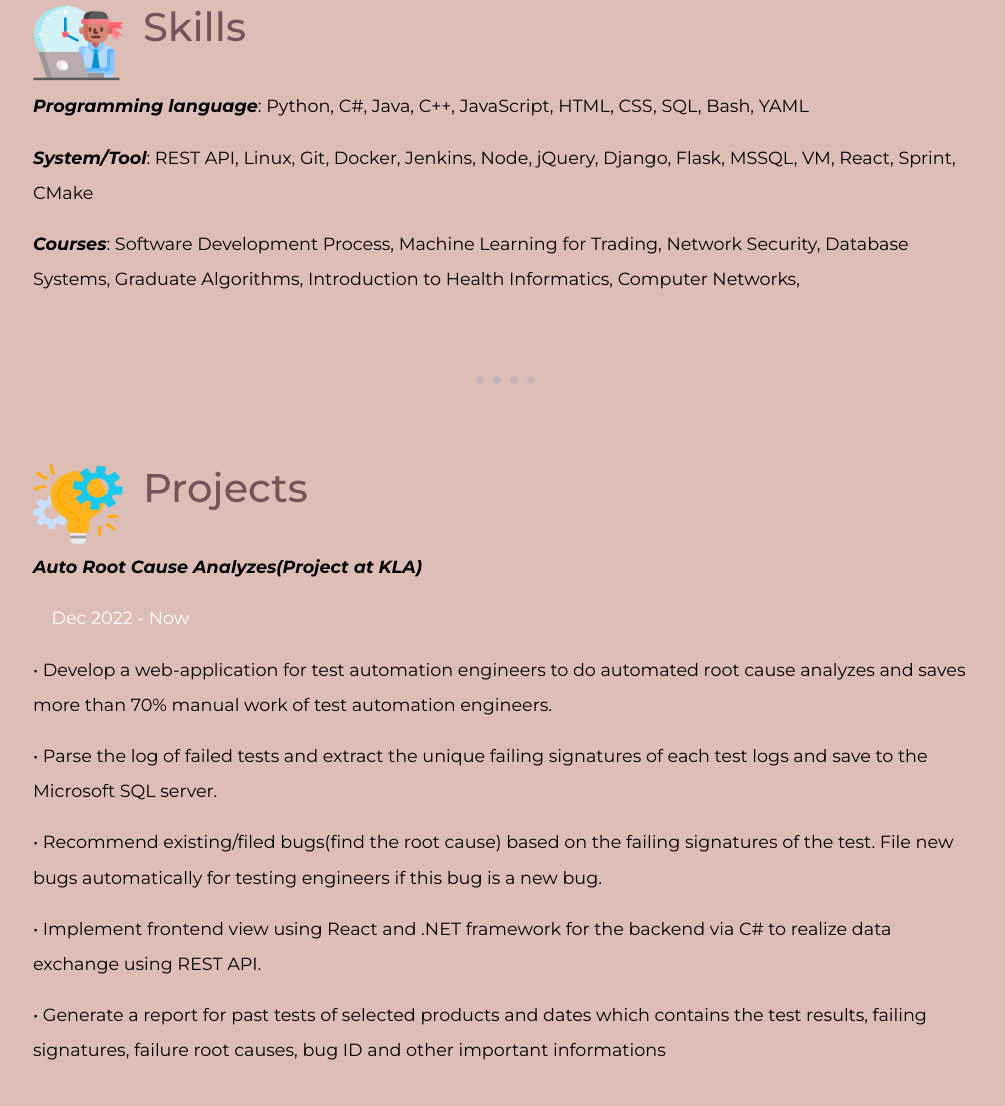
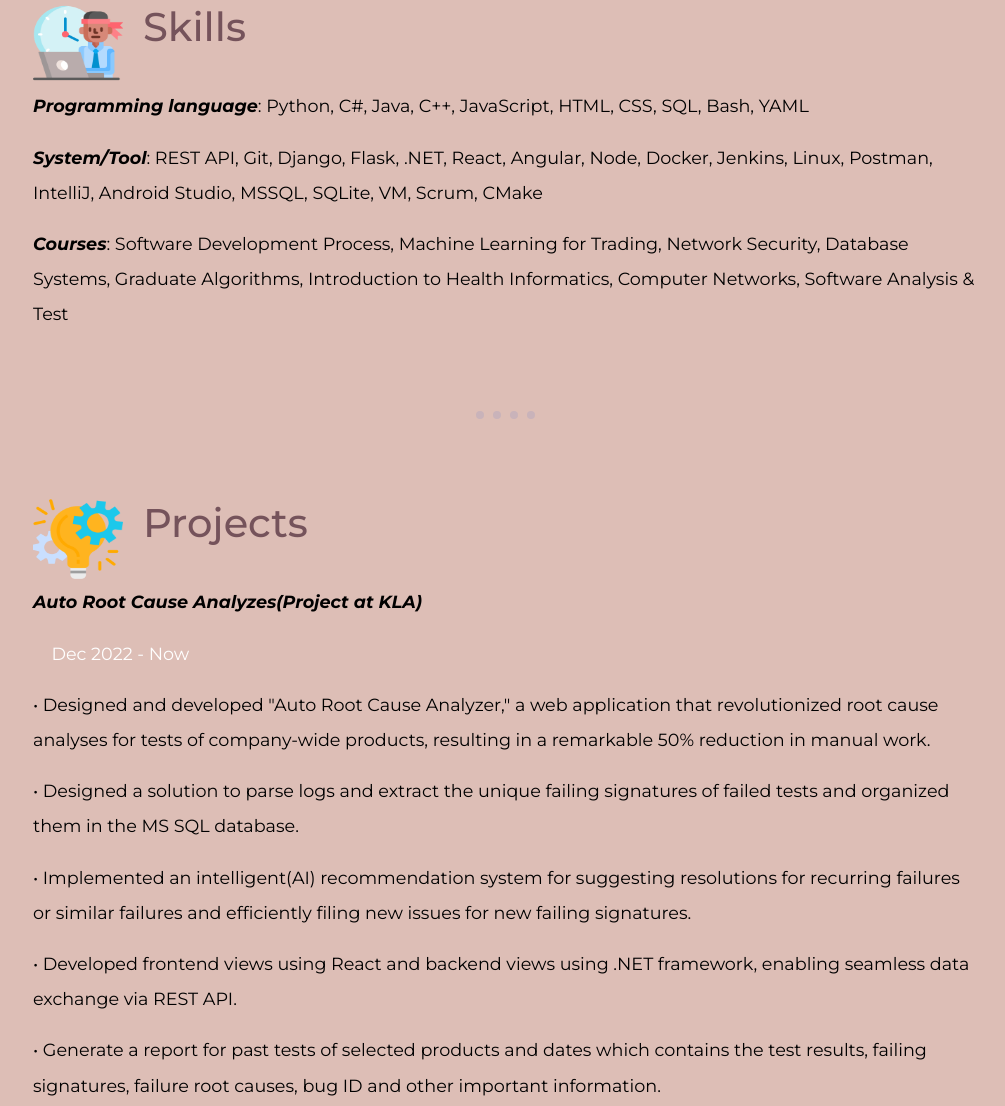
Before and after one commit to coannn/cv, a plain HTML site: page index.html in a window 1280 px wide. Shown: the part 3790-4896 px from the top of the page, without its empty margins (135-1140 px from the left). Drawn offline with nearby package versions, Linux system fonts and the light colour scheme.

Commit message:
Update index.html

```diff
--- a/index.html
+++ b/index.html
@@ -117,8 +117,8 @@
                 <img class="skillimg2" src="images/hard-work.png" alt="skill pic">
                 <h3>Skills</h3>
                 <p class="text skill-dp2"><em><strong>Programming language</strong></em>: Python, C#, Java, C++, JavaScript, HTML, CSS, SQL, Bash, YAML</p>
-                <p class="text skill-dp2"><em><strong>System/Tool</strong></em>: REST API, Linux, Git, Docker, Jenkins, Node, jQuery, Django, Flask, MSSQL, VM, React, Sprint, CMake</p>
-                <p class="text skill-dp2"><em><strong>Courses</strong></em>: Software Development Process, Machine Learning for Trading, Network Security, Database Systems, Graduate Algorithms, Introduction to Health Informatics, Computer Networks,   </p>
+                <p class="text skill-dp2"><em><strong>System/Tool</strong></em>: REST API, Git, Django, Flask, .NET, React, Angular, Node, Docker, Jenkins, Linux, Postman, IntelliJ, Android Studio, MSSQL, SQLite, VM, Scrum, CMake</p>
+                <p class="text skill-dp2"><em><strong>Courses</strong></em>: Software Development Process, Machine Learning for Trading, Network Security, Database Systems, Graduate Algorithms, Introduction to Health Informatics, Computer Networks, Software Analysis & Test</p>
               </div>
               <hr>
 
@@ -127,11 +127,11 @@
                 <img class="skillimg2" src="images/project-management.png" alt="project pic">
                 <h3>Projects</h3>
                 <p class="text skill-dp2"><em><strong>Auto Root Cause Analyzes(Project at KLA)</strong></em></p> <p>&nbsp;&nbsp;&nbsp;&nbsp;Dec 2022 - Now</p>
-                <p class="text skill-dp2">•	Develop a web-application for test automation engineers to do automated root cause analyzes and saves more than 70% manual work of test automation engineers.</p>
-                <p class="text skill-dp2">•	Parse the log of failed tests and extract the unique failing signatures of each test logs and save to the Microsoft SQL server.</p>
-                <p class="text skill-dp2">•	Recommend existing/filed bugs(find the root cause) based on the failing signatures of the test. File new bugs automatically for testing engineers if this bug is a new bug. </p>
-                <p class="text skill-dp2">•	Implement frontend view using React and .NET framework for the backend via C# to realize data exchange using REST API.</p>
-                <p class="text skill-dp2">•	Generate a report for past tests of selected products and dates which contains the test results, failing signatures, failure root causes, bug ID and other important informations</p>
+                <p class="text skill-dp2">•	Designed and developed "Auto Root Cause Analyzer," a web application that revolutionized root cause analyses for tests of company-wide products, resulting in a remarkable 50% reduction in manual work.</p>
+                <p class="text skill-dp2">•	Designed a solution to parse logs and extract the unique failing signatures of failed tests and organized them in the MS SQL database.</p>
+                <p class="text skill-dp2">•	Implemented an intelligent(AI) recommendation system for suggesting resolutions for recurring failures or similar failures and efficiently filing new issues for new failing signatures. </p>
+                <p class="text skill-dp2">•	Developed frontend views using React and backend views using .NET framework, enabling seamless data exchange via REST API.</p>
+                <p class="text skill-dp2">•	Generate a report for past tests of selected products and dates which contains the test results, failing signatures, failure root causes, bug ID and other important information. </p>
                 <hr>
                 <a href="https://github.com/coannn/LessTension"><p class="text skill-dp2"><em><strong><u>LessTension(Course project)</u></strong></em></p></a><p>&nbsp;&nbsp;&nbsp;&nbsp;Jan 2023 - Apr 2023</p>
                 <p class="text skill-dp2">•	Developed a user-friendly full-stack web application for people with hypertension to manage their health.</p>
@@ -156,7 +156,7 @@
             <!--contact me-->
             <div class="contact-me col-lg-12">
               <h2>Get In Touch</h2>
-              <p class="skill-dp3">I am currently looking for a software engineer position in bay area. If you are interested in my background and experiences, please send me a message.</p>
+              <p class="skill-dp3">I am currently looking for a software engineer position in the US. If you are interested in my background and experiences, please send me a message.</p>
               <a class="btn btn-lg" href="mailto:qiyangyan1@gmail.com"><strong>CONTACT ME</strong></a>
             </div>
           </div>
```
